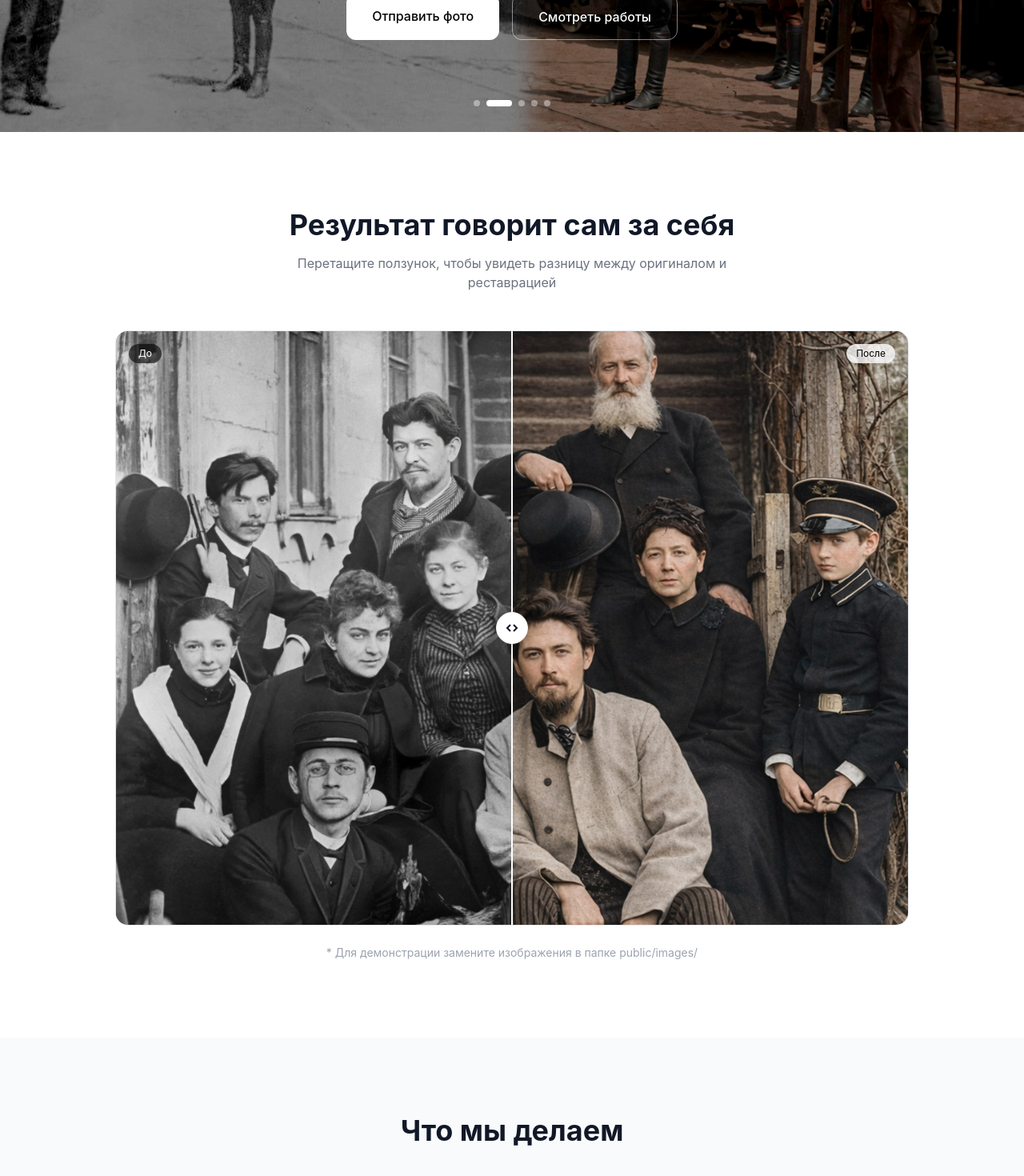
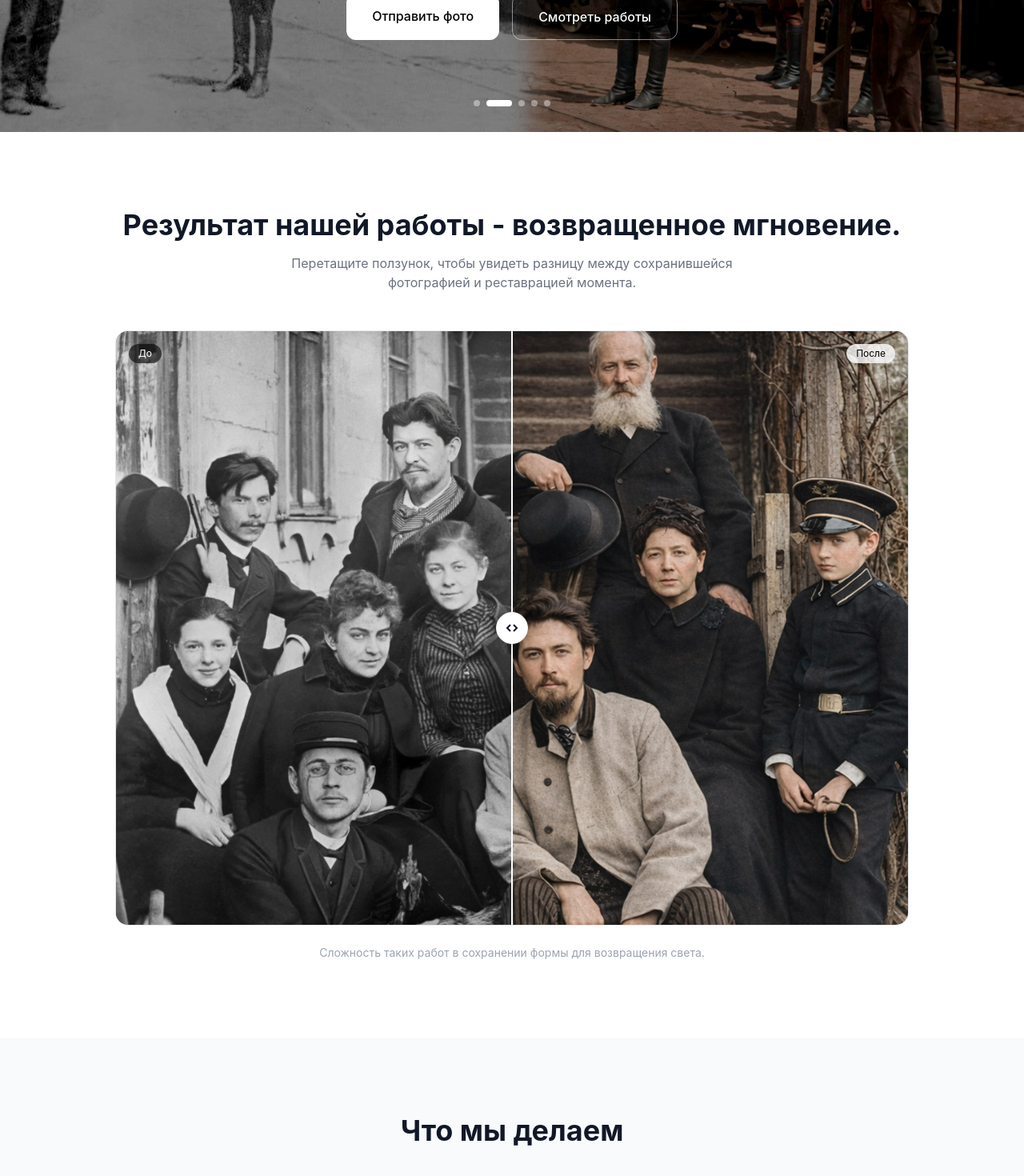
Before and after one commit to proyavi-art/site-proyavi-art, a Next.js app: page / in a window 1280 px wide. Shown: the part 580-2050 px from the top of the page at 80% size. Built offline with nearby package versions, Linux system fonts and the light colour scheme.

Commit message:
Измененияв заглавной странице текста до и после

```diff
--- a/app/page.tsx
+++ b/app/page.tsx
@@ -37,16 +37,16 @@ export default function Home() {
 
       {/* ДО/ПОСЛЕ ДЕМО */}
       <section className="py-24 px-4 max-w-5xl mx-auto">
-        <h2 className="text-3xl md:text-4xl font-bold text-center mb-4">Результат говорит сам за себя</h2>
+        <h2 className="text-3xl md:text-4xl font-bold text-center mb-4">Результат нашей работы - возвращенное мгновение.</h2>
         <p className="text-gray-500 text-center mb-12 max-w-xl mx-auto">
-          Перетащите ползунок, чтобы увидеть разницу между оригиналом и реставрацией
+          Перетащите ползунок, чтобы увидеть разницу между сохранившейся фотографией и реставрацией момента.
         </p>
         <BeforeAfterSlider
           before="/images/demo-before.jpg"
           after="/images/demo-after.jpg"
         />
         <p className="text-center text-sm text-gray-400 mt-6">
-          * Для демонстрации замените изображения в папке public/images/
+          Сложность таких работ в сохранении формы для возвращения света.
         </p>
       </section>
 
```
